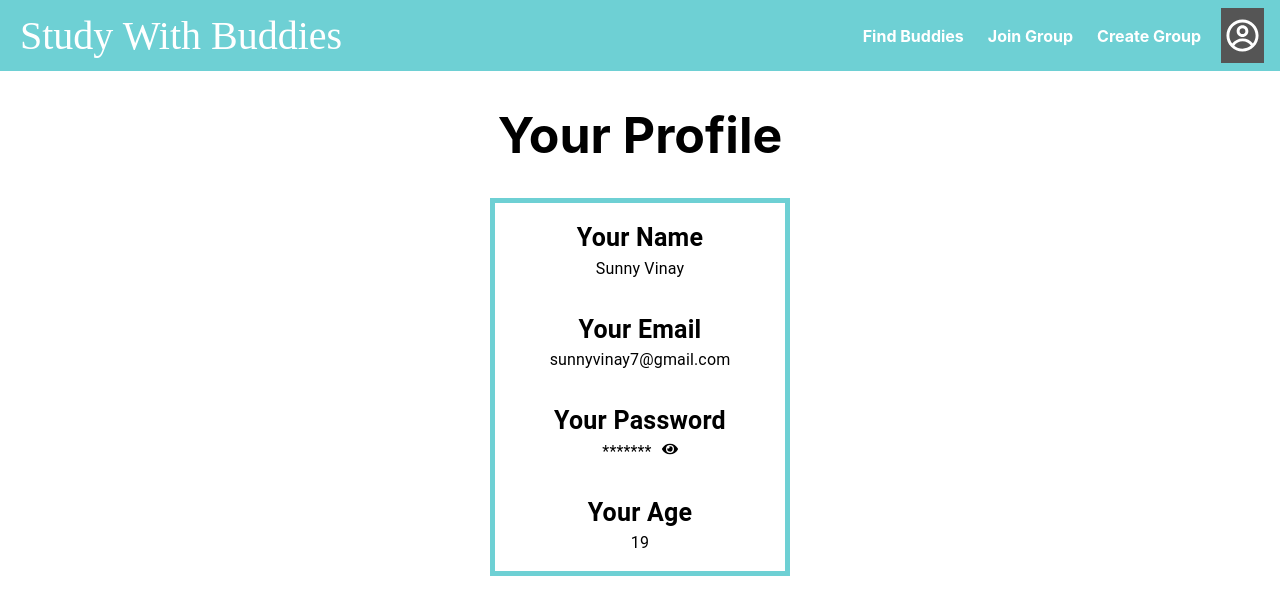
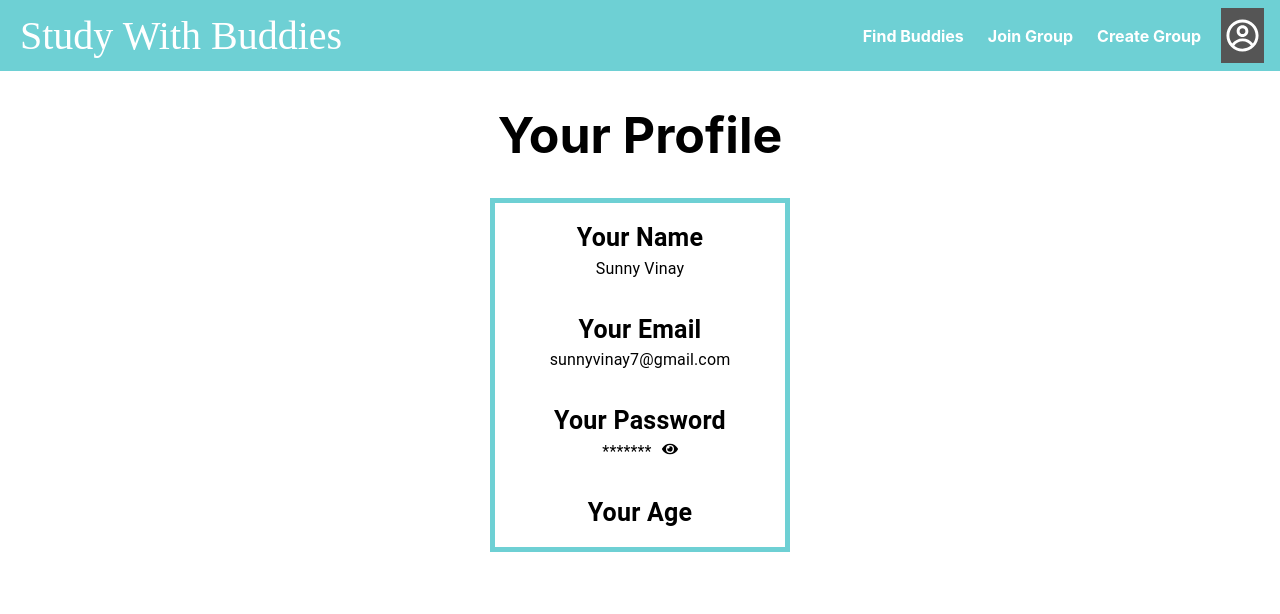
Before and after one commit to apant123/Study-with-buddies, a React (Create React App) app: page /profile in a window 1280 px wide. Shown: the top 614 px of the page. Built offline with nearby package versions, Linux system fonts and the light colour scheme.

Commit message:
deleted age requirements

```diff
--- a/src/components/Profile.js
+++ b/src/components/Profile.js
@@ -61,14 +61,13 @@ function Profile() {
   const [username, setUsername] = useState('');
   const [email, setEmail] = useState('sunnyvinay7@gmail.com');
   const [password, setPassword] = useState('pass123');
-  const [age, setAge] = useState('19');
 
   return (
     <>
         {loggedIn ?
           <>
           <h1 style={{fontSize:"50px"}}><b>Your Profile</b></h1>
-          <EditProfile name={fullName} email={email} pass={password} age={age} />
+          <EditProfile name={fullName} email={email} pass={password} />
           </>
 
         :
```
